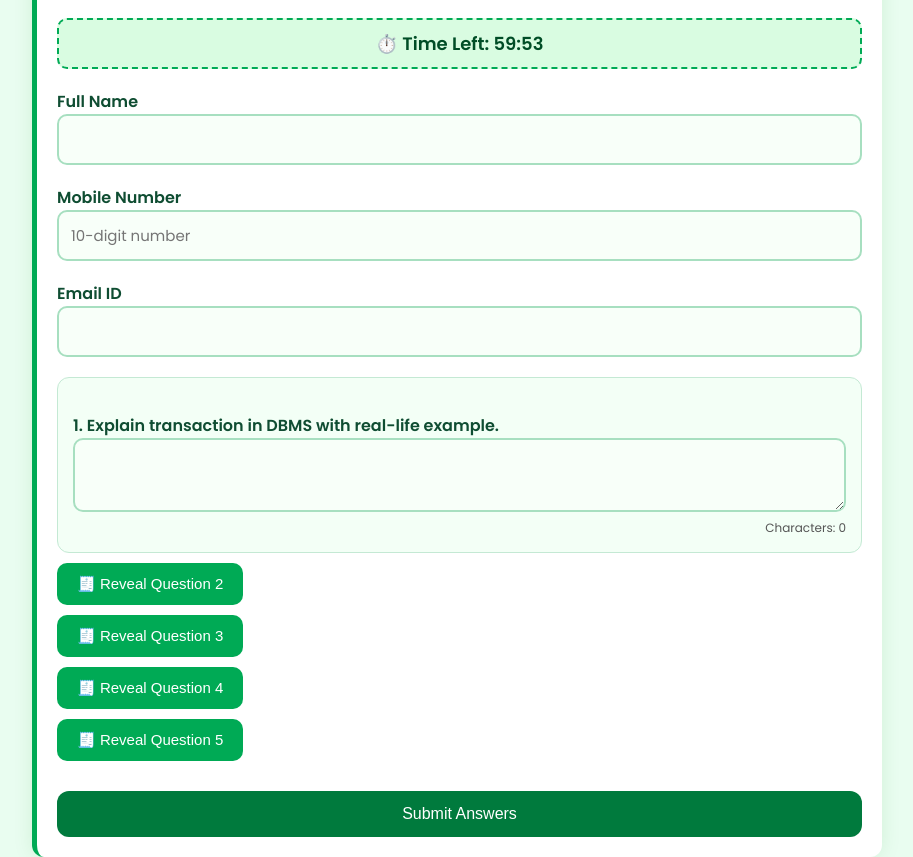
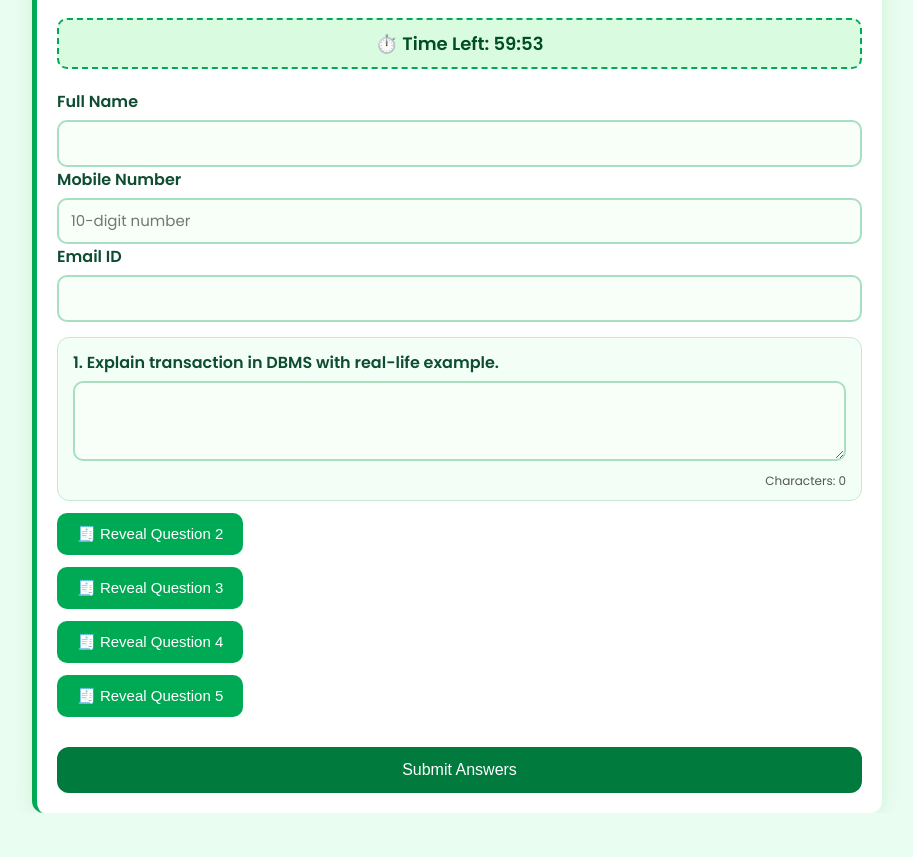
Before and after one commit to VTU-Resources/22, a plain HTML site: page index1.html in a window 1280 px wide. Both pictures are taken after a click on the button "🧾 Reveal Question 1". Shown: the part 71-928 px from the top of the page, without its empty margins (183-1096 px from the left). After the commit the page ends 884 px from the top, so only its background shows below. Drawn offline with Linux system fonts and the light colour scheme.

Commit message:
Update index1.html

```diff
--- a/index1.html
+++ b/index1.html
@@ -37,32 +37,38 @@
     label {
       font-weight: 600;
       display: block;
-      margin-top: 20px;
+      margin-bottom: 6px;
       color: #0f4d32;
     }
 
     input, textarea {
       width: 100%;
-      padding: 12px;
+      padding: 10px 12px;
       border: 2px solid #a7dfc0;
       border-radius: 10px;
       font-size: 15px;
       background-color: #f8fff9;
       font-family: 'Poppins', sans-serif;
+      line-height: 1.5;
+    }
+
+    textarea {
+      resize: vertical;
+      min-height: 80px;
     }
 
     .question {
-      margin-top: 20px;
+      margin-top: 15px;
       background-color: #f3fff6;
       border-radius: 12px;
       border: 1px solid #c4e9d4;
-      padding: 15px;
+      padding: 12px 15px 10px;
       display: none;
       animation: slideIn 0.5s ease;
     }
 
     .reveal-btn {
-      margin-top: 10px;
+      margin-top: 12px;
       background-color: #00aa55;
       color: white;
       border: none;
@@ -81,6 +87,7 @@
       text-align: right;
       font-size: 12px;
       color: #555;
+      margin-top: 4px;
     }
 
     .timer {
@@ -212,7 +219,7 @@
 
   <script>
     let timerInterval;
-    let totalTime = 60 * 60; // 60 minutes in seconds
+    let totalTime = 60 * 60;
 
     function updateTimerDisplay() {
       const countdownEl = document.getElementById("countdown");
@@ -262,12 +269,9 @@
       autoSubmitExam();
     });
 
-    // Prevent copy/screenshot
+    // Disable copy/screenshot
     document.addEventListener("keydown", function (e) {
-      if (
-        (e.ctrlKey && (e.key === "c" || e.key === "u" || e.key === "s")) ||
-        e.key === "PrintScreen"
-      ) {
+      if ((e.ctrlKey && ["c", "u", "s"].includes(e.key)) || e.key === "PrintScreen") {
         e.preventDefault();
         alert("Copying or screenshot is disabled during the exam.");
       }
@@ -280,7 +284,6 @@
       }
     });
 
-    // Init timer
     updateTimerDisplay();
     startTimer();
   </script>
```
